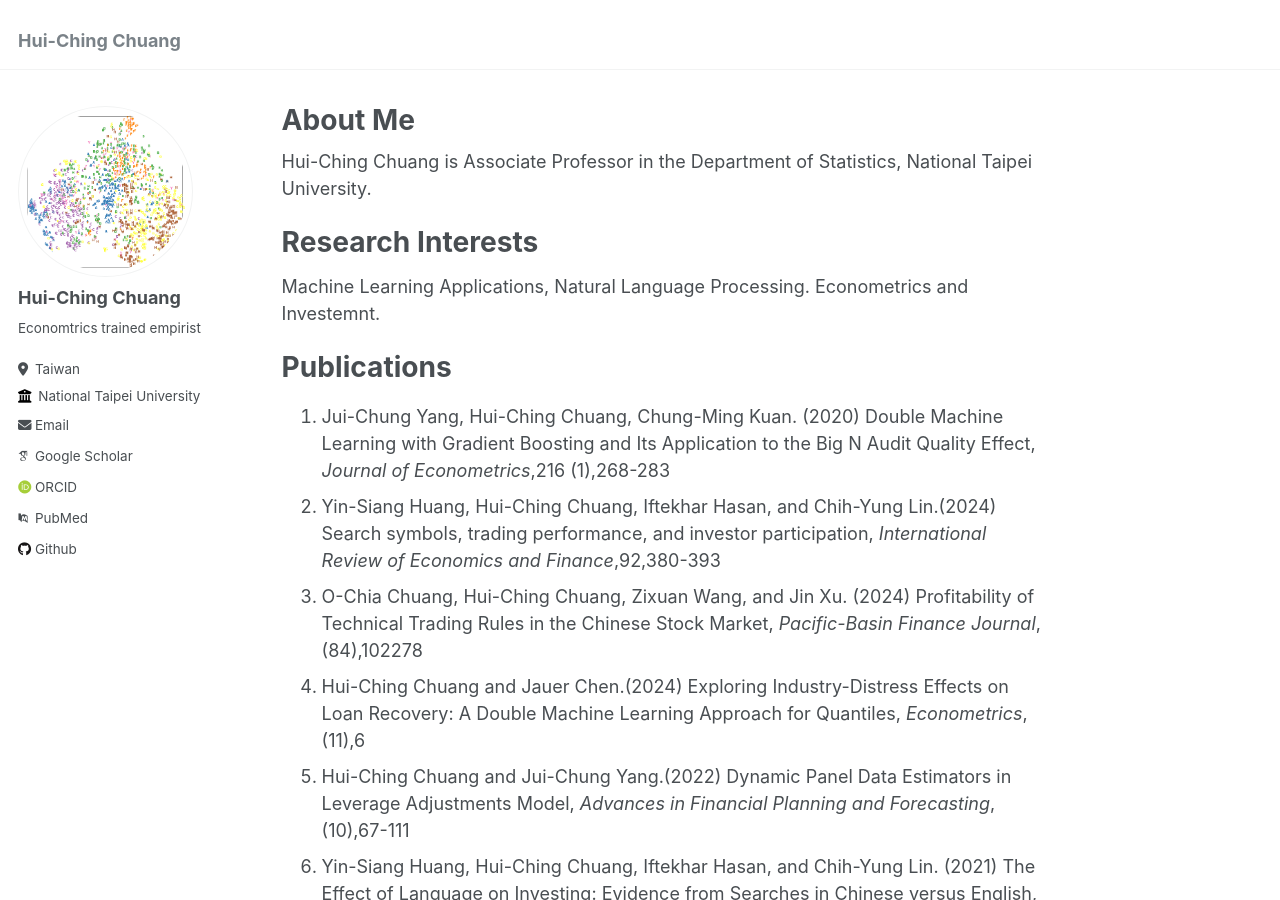
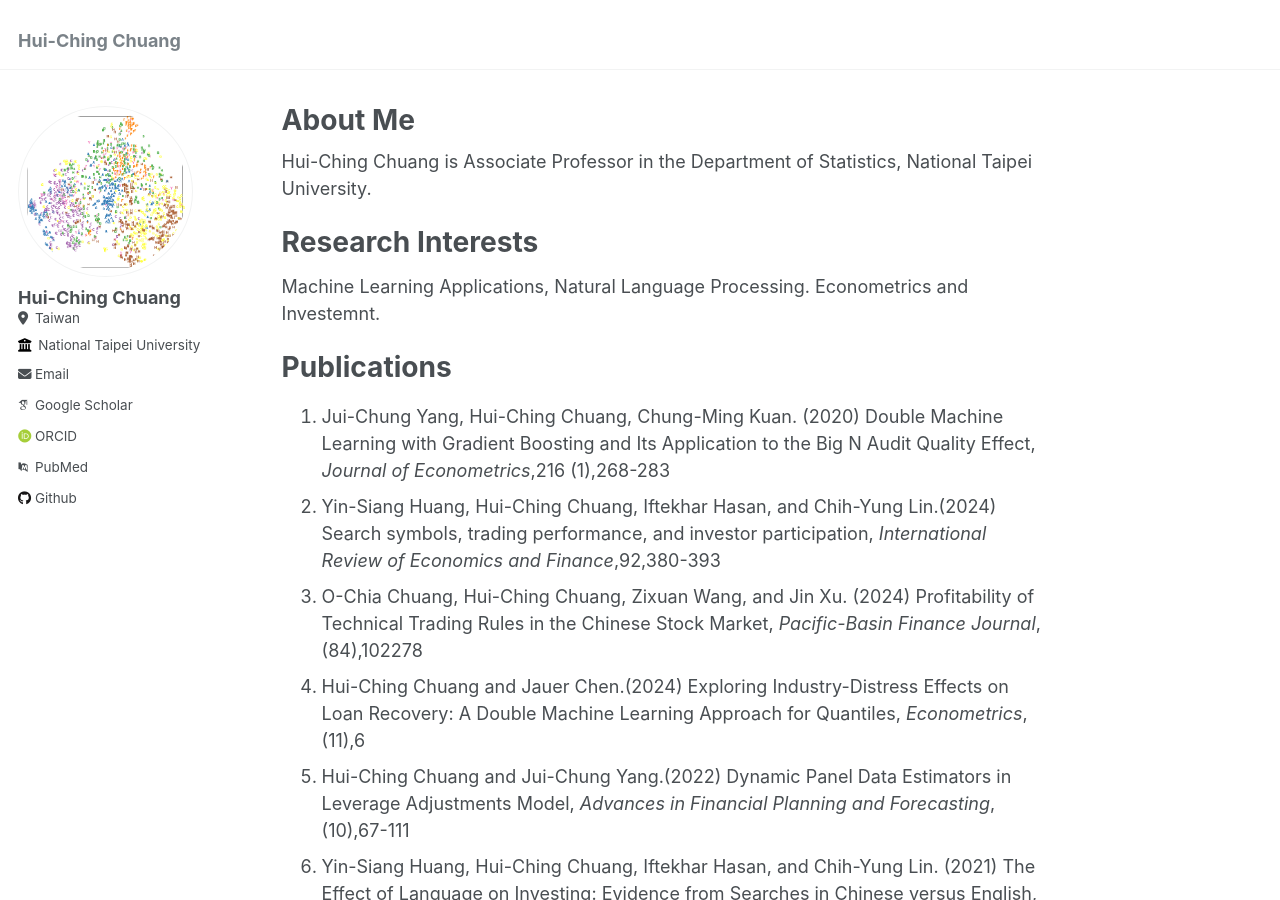
Before and after one commit to hcchuang/hcchuang.github.io, a Jekyll site: the page built from _pages/about.md, in a window 1280 px wide and 900 px high. Built offline with Jekyll 4.4.1, drawn with Linux system fonts in a browser that asks for light colours; some web fonts are replaced.

Commit message:
Update _config.yml

```diff
--- a/_config.yml
+++ b/_config.yml
@@ -12,7 +12,7 @@ title                    : "Hui-Ching Chuang"
 title_separator          : "-"
 name                     : &name "Your Name"
 description              : &description "personal description"
-url                      : https://academicpages.github.io # the base hostname & protocol for your site e.g. "https://mmistakes.github.io"
+url                      : https://hcchuang.github.io # the base hostname & protocol for your site e.g. "https://mmistakes.github.io"
 baseurl                  : "" # the subpath of your site, e.g. "/blog"
 repository               : "academicpages/academicpages.github.io"
 
@@ -24,7 +24,7 @@ author:
   avatar           : "profile.png"
   name             : "Hui-Ching Chuang"
   pronouns         : # example: "she/her"
-  bio              : "Economtrics trained empirist"
+  bio              : #"Econometrics trained empirist"
   location         : "Taiwan"
   employer         : "National Taipei University"
   uri              : # URL
```
